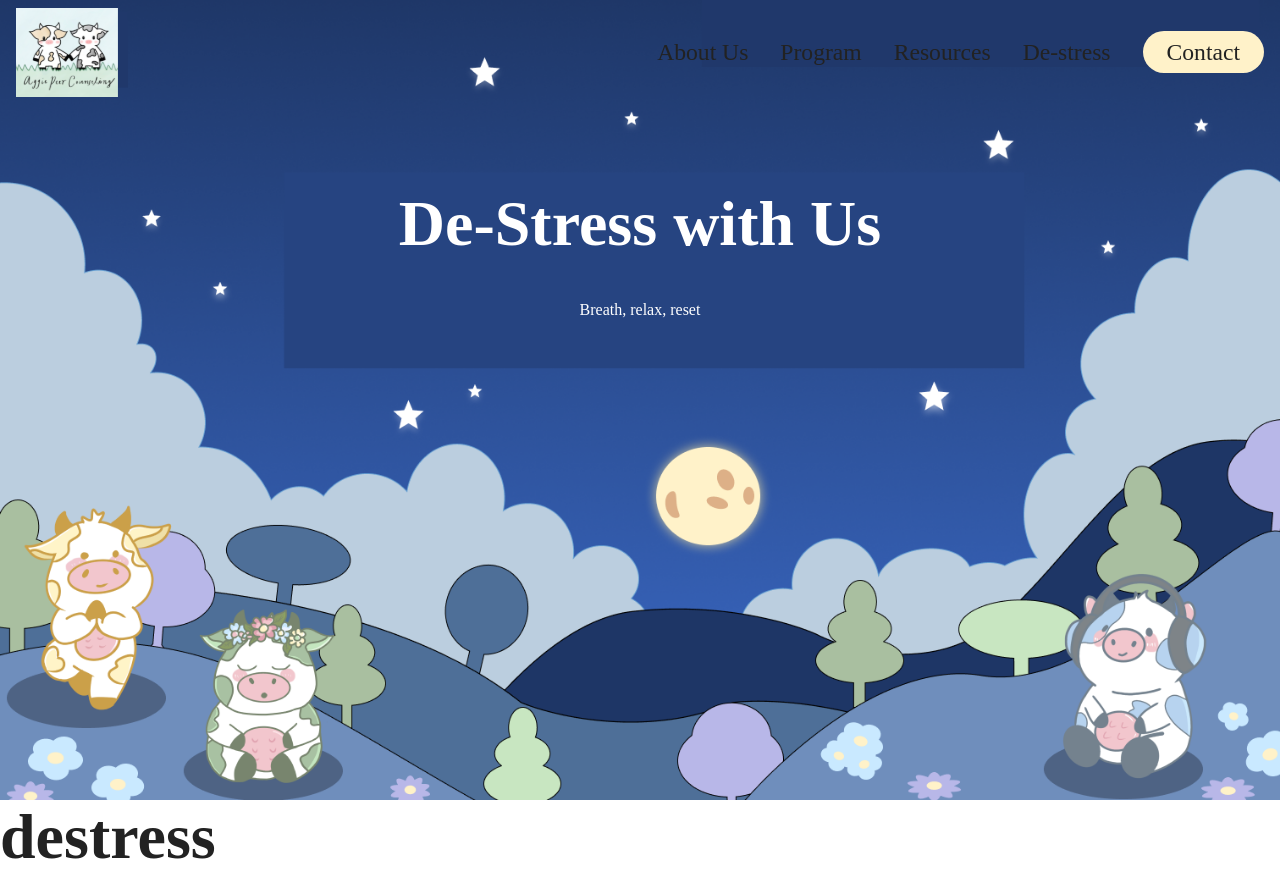
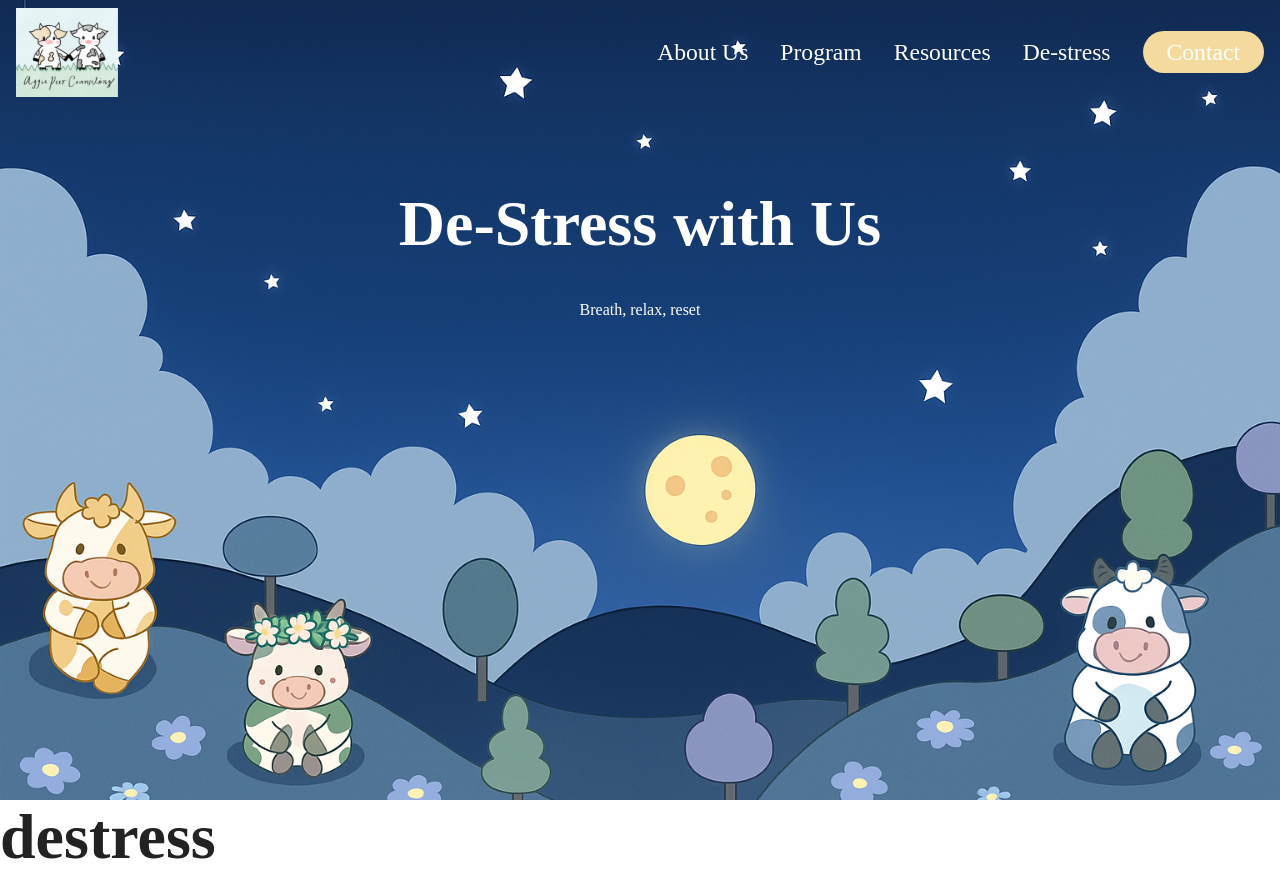
Before and after one commit to include-davis/aggie-peer-counseling, a Next.js app: page /destress in a window 1280 px wide. Built offline with nearby package versions, Linux system fonts and the light colour scheme.

Commit message:
background changes

```diff
--- a/app/(pages)/_components/common/Navbar/Navbar.module.scss
+++ b/app/(pages)/_components/common/Navbar/Navbar.module.scss
@@ -29,6 +29,7 @@
         border: none;
         border-radius: 999px;
         background: var(--day-sun);
+        color: var(--black);
         transition: all 0.3s ease;
     }
 
@@ -77,9 +78,14 @@
 }
 
 .navbar-night .nav-link a {
-    color: var(--black);
+    color: var(--white);
 }
 
 .navbar-contact .nav-link a {
     color: var(--black);
 }
+
+.navbar-night .nav-contact a {
+    background-color: var(--night-moon);
+    color: var(--white);
+}
--- a/app/(pages)/destress/page.jsx
+++ b/app/(pages)/destress/page.jsx
@@ -5,7 +5,7 @@ export default function Home() {
   return (
     <>
      <Hero
-        backgroundImage="/images/night.png"
+        backgroundImage="/images/night2.png"
         title="De-Stress with Us"
         subtitle="Breath, relax, reset"
       />
--- a/app/(pages)/resources/page.jsx
+++ b/app/(pages)/resources/page.jsx
@@ -5,7 +5,7 @@ export default function Home() {
   return (
     <>
     <Hero
-        backgroundImage="/images/noon.png"
+        backgroundImage="/images/noon2.png"
         title="Resources"
         subtitle="Support made just for you"
       />
```
Also changed, not shown: public/images/night2.png (added), public/images/noon2.png (added).
